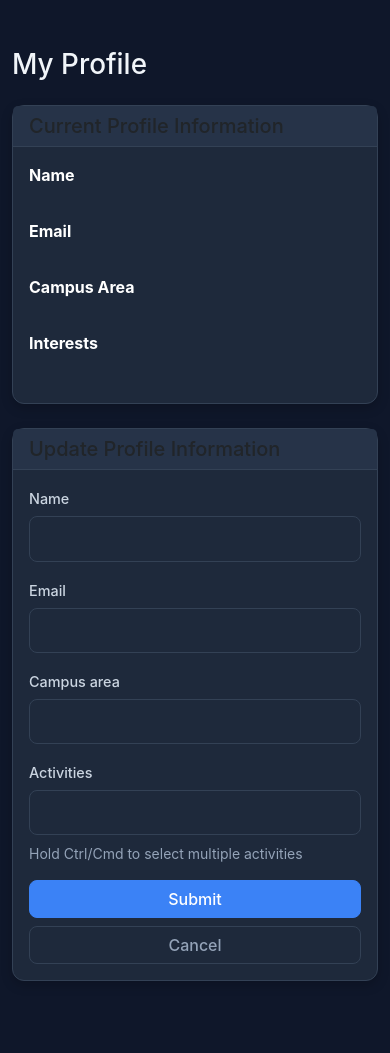
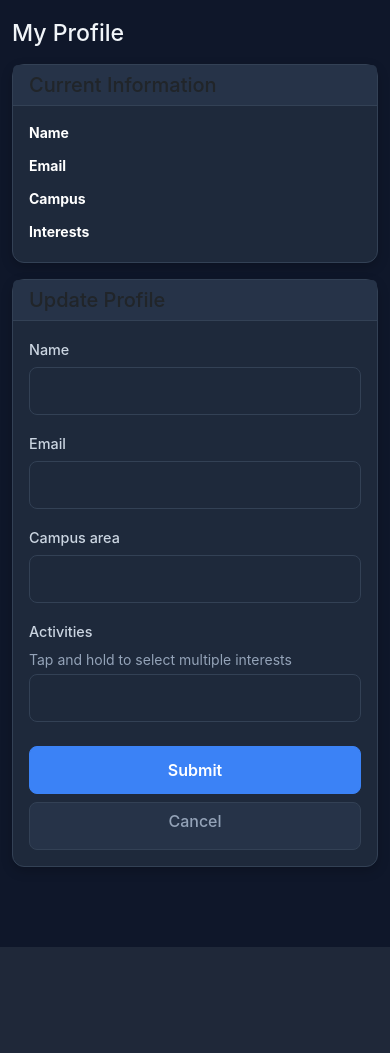
Before and after one commit to fadhili2430/TUKUTANE-PROJECT-2026, a Python web app: template templates/profile.html in a window 390 px wide. Shown: the part 57-1110 px from the top of the page. After the commit the page ends 1004 px from the top, so only its background shows below. Run offline with Jinja, Linux system fonts and the light colour scheme; the template is opened without the code that fills it, so the values that code supplies are empty, except form fields; form fields are guessed from the names that the template uses.

Commit message:
Mobile optimize: profile page

```diff
--- a/templates/profile.html
+++ b/templates/profile.html
@@ -3,9 +3,25 @@
 <head>
     <title>Profile - Tukutane</title>
     <meta charset='utf-8'>
-    <meta name="viewport" content="width=device-width, initial-scale=1">
+    <meta name="viewport" content="width=device-width, initial-scale=1, maximum-scale=1">
     <link href="https://cdn.jsdelivr.net/npm/bootstrap@5.3.0/dist/css/bootstrap.min.css" rel="stylesheet">
     <link rel="stylesheet" href="{{ url_for('static', filename='css/dashboard.css') }}">
+    <style>
+        .form-control, .form-select { min-height: 48px; font-size: 1rem; }
+        .btn { min-height: 48px; font-size: 1rem; }
+        select[multiple] { min-height: 130px; }
+        @media (max-width: 576px) {
+            .form-control, .form-select { font-size: 16px; }
+            .page-wrap { padding-top: 1.25rem; padding-bottom: 5rem; }
+            .card-body { padding: 1rem; }
+            .info-grid .col-6 { flex: 0 0 100%; max-width: 100%; }
+            .action-row { flex-direction: column; gap: 0.5rem; }
+            .action-row .btn { width: 100%; }
+        }
+        @media (min-width: 577px) {
+            .page-wrap { padding-top: 2rem; padding-bottom: 3rem; }
+        }
+    </style>
 </head>
 <body>
 <nav class="navbar navbar-expand-lg navbar-dark">
@@ -23,41 +39,42 @@
 </div>
 </nav>
 
-<div class="container py-5">
-<div class="row mb-4">
-<div class="col-md-8 mx-auto">
+<div class="container page-wrap">
+<div class="row">
+<div class="col-12 col-md-9 col-lg-7 mx-auto">
+
 {% with messages = get_flashed_messages() %}
 {% if messages %}
 <div class="alert alert-success alert-dismissible fade show" role="alert">
 {{ messages[0] }}
-<button type="button" class="btn-close" data-bs-dismiss="alert" aria-label="Close"></button>
+<button type="button" class="btn-close" data-bs-dismiss="alert"></button>
 </div>
 {% endif %}
 {% endwith %}
 
-<h1 class="mb-4">My Profile</h1>
+<h1 class="h3 mb-3">My Profile</h1>
 
-<div class="card mb-4">
+<div class="card mb-3">
 <div class="card-header">
-<h5 class="mb-0">Current Profile Information</h5>
+<h5 class="mb-0">Current Information</h5>
 </div>
 <div class="card-body">
-<div class="row">
-<div class="col-md-6 mb-3">
-<p class="text-muted mb-1"><strong class="text-white">Name</strong></p>
-<p class="text-muted">{{ current_user.name }}</p>
+<div class="row info-grid g-2">
+<div class="col-6">
+<p class="text-muted mb-1 small"><strong class="text-white">Name</strong></p>
+<p class="text-muted mb-0">{{ current_user.name }}</p>
 </div>
-<div class="col-md-6 mb-3">
-<p class="text-muted mb-1"><strong class="text-white">Email</strong></p>
-<p class="text-muted">{{ current_user.email }}</p>
+<div class="col-6">
+<p class="text-muted mb-1 small"><strong class="text-white">Email</strong></p>
+<p class="text-muted mb-0" style="word-break:break-all;">{{ current_user.email }}</p>
 </div>
-<div class="col-md-6 mb-3">
-<p class="text-muted mb-1"><strong class="text-white">Campus Area</strong></p>
-<p class="text-muted">{{ current_user.campus_area.name }}</p>
+<div class="col-6 mt-2">
+<p class="text-muted mb-1 small"><strong class="text-white">Campus</strong></p>
+<p class="text-muted mb-0">{{ current_user.campus_area.name }}</p>
 </div>
-<div class="col-md-6 mb-3">
-<p class="text-muted mb-1"><strong class="text-white">Interests</strong></p>
-<p class="text-muted">{{ current_user.activities | join(', ', attribute='name') }}</p>
+<div class="col-6 mt-2">
+<p class="text-muted mb-1 small"><strong class="text-white">Interests</strong></p>
+<p class="text-muted mb-0">{{ current_user.activities | join(', ', attribute='name') }}</p>
 </div>
 </div>
 </div>
@@ -65,54 +82,48 @@
 
 <div class="card">
 <div class="card-header">
-<h5 class="mb-0">Update Profile Information</h5>
+<h5 class="mb-0">Update Profile</h5>
 </div>
 <div class="card-body">
-<form method="POST" action="{{ url_for('main.profile') }}">
+<form method="POST" action="{{ url_for('main.profile') }}" novalidate>
 {{ form.csrf_token() }}
 <div class="mb-3">
 {{ form.name.label(class="form-label") }}
-{{ form.name(class="form-control") }}
+{{ form.name(class="form-control", autocomplete="name") }}
 {% if form.name.errors %}
-<div class="text-danger">
-{% for error in form.name.errors %}<small>{{ error }}</small><br>{% endfor %}
-</div>
+<div class="text-danger small mt-1">{% for e in form.name.errors %}{{ e }}{% endfor %}</div>
 {% endif %}
 </div>
 <div class="mb-3">
 {{ form.email.label(class="form-label") }}
-{{ form.email(class="form-control") }}
+{{ form.email(class="form-control", autocomplete="email", inputmode="email") }}
 {% if form.email.errors %}
-<div class="text-danger">
-{% for error in form.email.errors %}<small>{{ error }}</small><br>{% endfor %}
-</div>
+<div class="text-danger small mt-1">{% for e in form.email.errors %}{{ e }}{% endfor %}</div>
 {% endif %}
 </div>
 <div class="mb-3">
 {{ form.campus_area.label(class="form-label") }}
 {{ form.campus_area(class="form-select") }}
 {% if form.campus_area.errors %}
-<div class="text-danger">
-{% for error in form.campus_area.errors %}<small>{{ error }}</small><br>{% endfor %}
-</div>
+<div class="text-danger small mt-1">{% for e in form.campus_area.errors %}{{ e }}{% endfor %}</div>
 {% endif %}
 </div>
-<div class="mb-3">
+<div class="mb-4">
 {{ form.activities.label(class="form-label") }}
-{{ form.activities(class="form-select") }}
-<small class="text-muted d-block mt-2">Hold Ctrl/Cmd to select multiple activities</small>
+<div class="text-muted small mb-1">Tap and hold to select multiple interests</div>
+{{ form.activities(class="form-select", size="5") }}
 {% if form.activities.errors %}
-<div class="text-danger">
-{% for error in form.activities.errors %}<small>{{ error }}</small><br>{% endfor %}
-</div>
+<div class="text-danger small mt-1">{% for e in form.activities.errors %}{{ e }}{% endfor %}</div>
 {% endif %}
 </div>
-<div class="d-grid gap-2 d-sm-flex justify-content-sm-end">
-{{ form.submit(class="btn btn-primary") }}
-<a href="{{ url_for('main.dashboard') }}" class="btn btn-outline-secondary">Cancel</a>
+<div class="d-flex gap-2 action-row">
+{{ form.submit(class="btn btn-primary fw-semibold") }}
+<a href="{{ url_for('main.dashboard') }}" class="btn btn-secondary">Cancel</a>
 </div>
 </form>
 </div>
+</div>
+
 </div>
 </div>
 </div>
```
